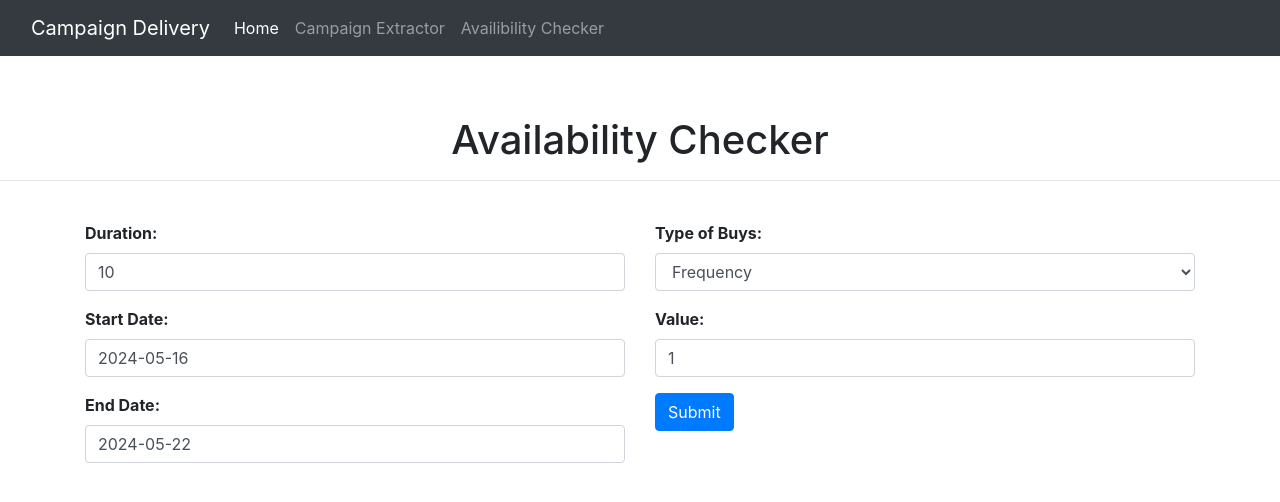
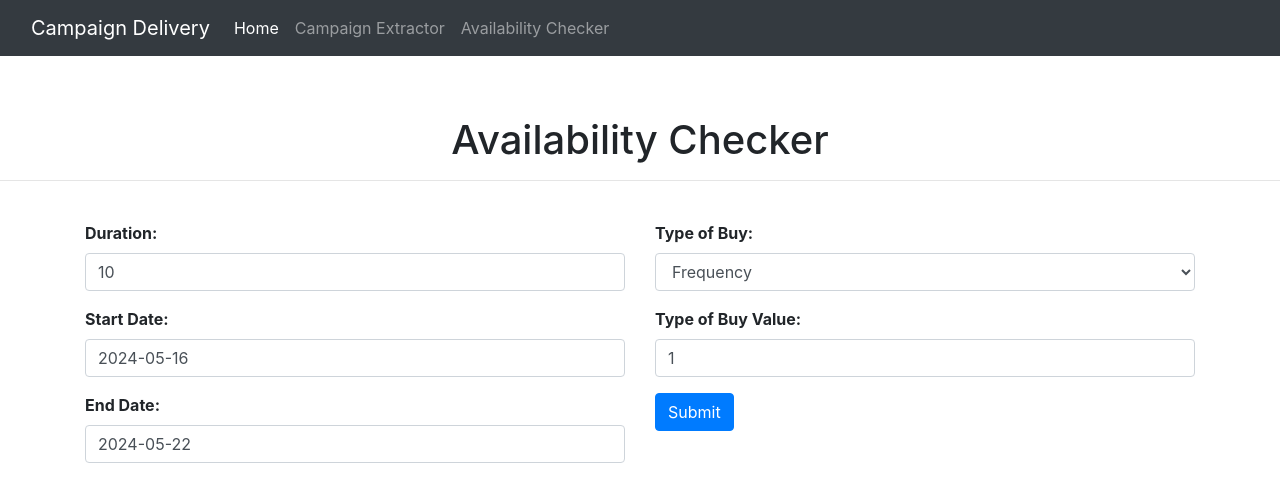
Before and after one commit to MDragonCCI/campaign-delivery-web-app-dev, a Python web app: template website/templates/availibility_params.html in a window 1280 px wide. Shown: the top 502 px of the page. Run offline with Jinja, Linux system fonts and the light colour scheme; the template is opened without the code that fills it, so the values that code supplies are empty; some libraries are stand-ins or nearby versions.

Commit message:
Spelling issues

```diff
--- a/website/templates/availibility_params.html
+++ b/website/templates/availibility_params.html
@@ -44,14 +44,14 @@
 
                         <div class="col-md-6 col-right">
                         <div class="form-group">
-                            <label for="typeOfBuys"><b>Type of Buys:</b></label>
+                            <label for="typeOfBuys"><b>Type of Buy:</b></label>
                             <select class="form-control" id="typeOfBuys" name="typeOfBuys">
                                 <option value="frequency" selected>Frequency</option>
                                 <option value="sov">SoV</option>
                             </select>
                         </div>
                         <div id="additionalInput" class="form-group">
-                            <label for="additionalValue"><b>Value:</b></label>
+                            <label for="additionalValue"><b>Type of Buy Value:</b></label>
                             <input type="number" class="form-control" id="additionalValue" name="additionalValue" value="1">
                         </div>
                         <button id="loadButton" onclick="loadData()" type="submit" class="btn btn-primary">Submit</button>
--- a/website/templates/base.html
+++ b/website/templates/base.html
@@ -31,7 +31,7 @@
                         <a class="nav-link" id="revenue" href="/revenue">Campaign Extractor</a>
                     </li>
                     <li class="nav-item">
-                        <a class="nav-link" id="availibility" href="/availibility"> Availibility Checker</a>
+                        <a class="nav-link" id="availability" href="/availibility"> Availability Checker</a>
                     </li>
 
                 </ul>
```
